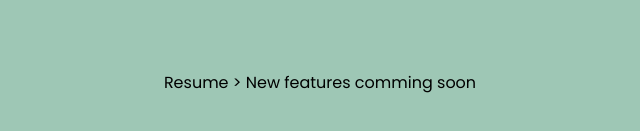
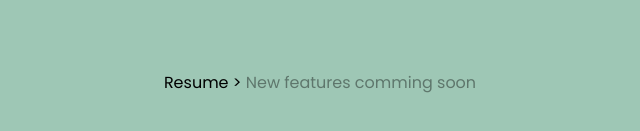
Before and after one commit to Gorrog87/cv-react, a React (Create React App) app: page / in a window 1280 px wide. Shown: the part 251-382 px from the top of the page, without its empty margins (320-960 px from the left). Built offline with nearby package versions, Linux system fonts and the light colour scheme.

Commit message:
changed opacity for newfeatures paragraph

```diff
--- a/src/home.css
+++ b/src/home.css
@@ -48,6 +48,21 @@ p {
   perspective: 1000px;
 }
 
+#resume {
+  text-decoration: none;
+  color: #000000;
+}
+
+#resume:hover {
+  color: #00000052;
+  transition: 0.3s;
+  /* transform: translateY(10px);    <-----   just to keep a reminder on how to do     */
+}
+
+#new-feature{
+  opacity: 0.4;
+}
+
 @keyframes shake {
   10%, 90% {
     transform: translate3d(-1px, 0, 0);
@@ -62,14 +77,3 @@ p {
   40%, 60% {
     transform: translate3d(2px, 0, 0);
 }}
-
-#resume {
-  text-decoration: none;
-  color: #000000;
-}
-
-#resume:hover {
-  color: #00000052;
-  transition: 0.3s;
-  /* transform: translateY(10px);    <-----   just to keep a reminder on how to do     */
-}
```
